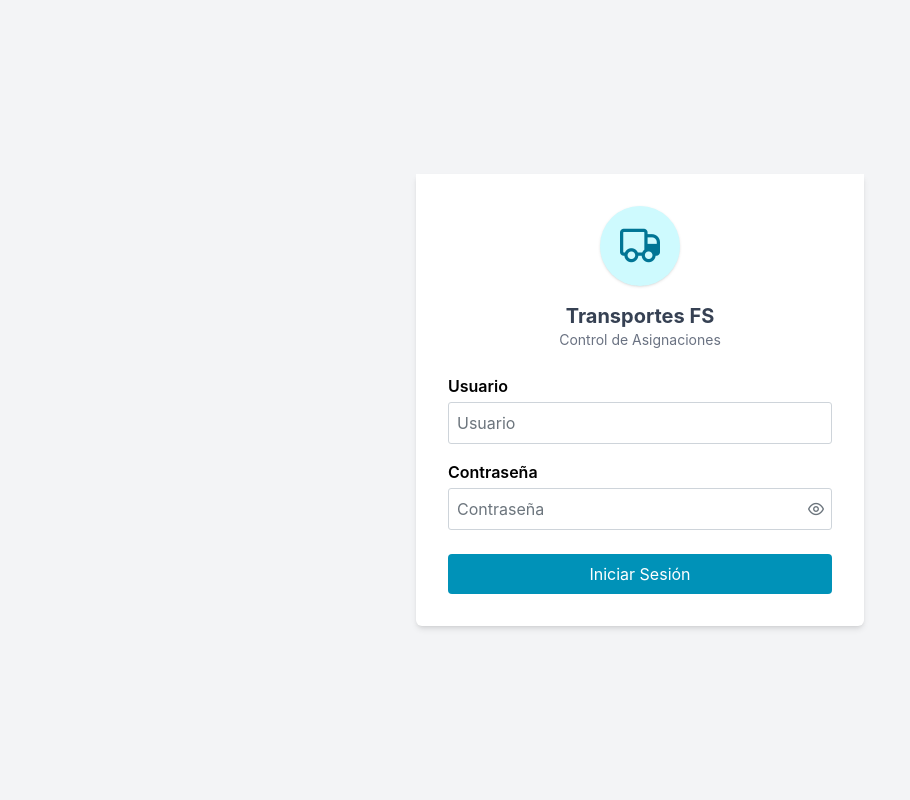
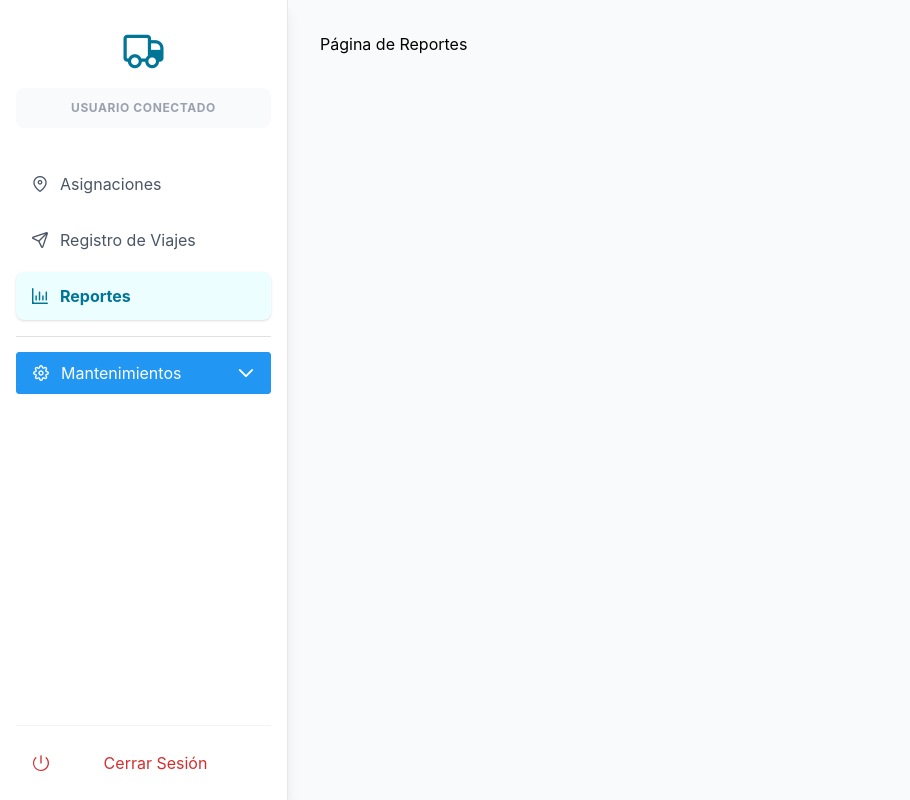
Before and after one commit to CrixL94/prueba-tecnica-fs-front, a React (Vite) app: page /reportes in a window 1280 px wide. Before the commit this address led to /. Shown: the whole page, without its empty margins (0-910 px from the left). Built offline with nearby package versions, Linux system fonts and the light colour scheme; sample sign-in values are in the browser's storage.

Commit message:
layout
rutas y navegacion

```diff
--- /dev/null
+++ b/src/components/Layout.jsx
@@ -0,0 +1,159 @@
+import { useRef, useState } from "react";
+import { NavLink, Outlet, useNavigate } from "react-router-dom";
+import { Sidebar } from "primereact/sidebar";
+import { Divider } from "primereact/divider";
+import { Menu } from "primereact/menu";
+import { Button } from "primereact/button";
+import { useAuth } from "../context/AuthContext";
+
+const Layout = () => {
+    const menuDesktop = useRef(null);
+    const menuMobile = useRef(null);
+    const [sidebarOpen, setSidebarOpen] = useState(false);
+    const { logout, user } = useAuth();
+    const navigate = useNavigate();
+
+    const handleLogout = () => logout();
+
+    //navegar y cerrar el sidebar
+    const handleNavigation = (path) => {
+        navigate(path);
+        if (sidebarOpen) setSidebarOpen(false);
+    };
+
+    const navLinkClass = ({ isActive }) =>
+        `flex items-center px-4 py-3 rounded-lg transition-all ${
+            isActive
+            ? "bg-cyan-50 text-cyan-700 font-bold shadow-sm"
+            : "text-gray-600 hover:bg-gray-50 hover:text-cyan-600"
+        }`;
+
+    const configItems = [
+        {
+            label: "Sucursales",
+            icon: "pi pi-building",
+            command: () => handleNavigation("/sucursales"),
+        },
+        {
+            label: "Colaboradores",
+            icon: "pi pi-users",
+            command: () => handleNavigation("/colaboradores"),
+        },
+        {
+            label: "Transportistas",
+            icon: "pi pi-truck",
+            command: () => handleNavigation("/transportistas"),
+        }
+    ];
+
+    return (
+        <div className="flex h-screen overflow-hidden bg-gray-50">
+            {/*Escritorio */}
+            <aside className="hidden md:flex flex-col w-72 bg-white shadow-lg p-4 justify-between border-r border-gray-200">
+                <div>
+                    <div className="flex flex-col items-center mb-8 mt-4">
+                        <i className="pi pi-truck text-cyan-700" style={{ fontSize: '2.5rem' }}></i>
+                        <div className="mt-4 p-3 bg-gray-50 rounded-lg w-full text-center">
+                            <p className="text-xs text-gray-400 uppercase font-bold tracking-wider">Usuario Conectado</p>
+                            <p className="text-sm font-semibold text-gray-700">{user?.nombre}</p>
+                        </div>
+                    </div>
+
+                    <nav className="space-y-2">
+                        <NavLink to="/asignaciones" className={navLinkClass}>
+                            <i className="pi pi-map-marker mr-3 text-lg" /> Asignaciones
+                        </NavLink>
+                        <NavLink to="/viajes" className={navLinkClass}>
+                            <i className="pi pi-send mr-3 text-lg" /> Registro de Viajes
+                        </NavLink>
+                        <NavLink to="/reportes" className={navLinkClass}>
+                            <i className="pi pi-chart-bar mr-3 text-lg" /> Reportes
+                        </NavLink>
+
+                        <Divider />
+
+                        <Button
+                            className="w-full flex items-center justify-between p-3 text-gray-600 hover:text-cyan-600 font-normal unstyled hover:bg-gray-50 rounded-lg"
+                            onClick={(e) => menuDesktop.current?.toggle(e)}
+                        >
+                            <span className="flex items-center gap-3">
+                                <i className="pi pi-cog text-lg" /> Mantenimientos
+                            </span>
+                            <i className="pi pi-chevron-down text-xs" />
+                        </Button>
+                        <Menu model={configItems} popup ref={menuDesktop} />
+                    </nav>
+                </div>
+
+                <div className="pt-4 border-t border-gray-100">
+                    <Button
+                        label="Cerrar Sesión" icon="pi pi-power-off"
+                        className="p-button-danger p-button-text w-full flex justify-start font-bold"
+                        onClick={handleLogout}
+                    />
+                </div>
+            </aside>
+
+            {/* Sidebar móvil */}
+            <Sidebar
+                visible={sidebarOpen}
+                position="left"
+                onHide={() => setSidebarOpen(false)}
+                className="w-72"
+            >
+                <div className="flex flex-col justify-between h-full">
+                    <div>
+                        <div className="flex flex-col items-center mb-6">
+                            <i className="pi pi-truck text-cyan-700" style={{ fontSize: '2.5rem' }}></i>
+                            <p className="text-sm font-semibold text-gray-700 mt-2">{user?.nombre}</p>
+                        </div>
+                        <nav className="space-y-2">
+                            <NavLink to="/asignaciones" className={navLinkClass} onClick={() => setSidebarOpen(false)}>
+                                <i className="pi pi-map-marker mr-3" /> Asignaciones
+                            </NavLink>
+                            <NavLink to="/viajes" className={navLinkClass} onClick={() => setSidebarOpen(false)}>
+                                <i className="pi pi-send mr-3" /> Registro de Viajes
+                            </NavLink>
+                            <NavLink to="/reportes" className={navLinkClass} onClick={() => setSidebarOpen(false)}>
+                                <i className="pi pi-chart-bar mr-3" /> Reportes
+                            </NavLink>
+
+                            <Divider />
+
+                            <Button
+                                className="w-full flex items-center justify-between p-3 text-gray-600 font-normal unstyled hover:bg-gray-50 rounded-lg"
+                                onClick={(e) => menuMobile.current?.toggle(e)}
+                            >
+                                <span className="flex items-center gap-3">
+                                    <i className="pi pi-cog text-lg" /> Mantenimientos
+                                </span>
+                                <i className="pi pi-chevron-down text-xs" />
+                            </Button>
+                            <Menu model={configItems} popup ref={menuMobile} appendTo="self" />
+                        </nav>
+                    </div>
+                    <Button
+                        label="Cerrar Sesión" icon="pi pi-power-off"
+                        className="p-button-danger w-full mt-4"
+                        onClick={handleLogout}
+                    />
+                </div>
+            </Sidebar>
+
+            <main className="flex-1 flex flex-col overflow-hidden">
+                <header className="md:hidden flex items-center justify-between bg-white px-4 py-3 shadow-sm">
+                    <i className="pi pi-truck text-cyan-700" style={{ fontSize: '1.5rem' }}></i>
+                    <Button icon="pi pi-bars" onClick={() => setSidebarOpen(true)} className="p-button-text p-button-secondary" />
+                </header>
+
+                <div className="flex-1 overflow-y-auto p-4 md:p-8">
+                    <div className="max-w-7xl mx-auto">
+                        <Outlet />
+                    </div>
+                </div>
+            </main>
+        </div>
+    );
+};
+
+export default Layout;
--- a/src/router/Routes.jsx
+++ b/src/router/Routes.jsx
@@ -1,11 +1,17 @@
 import { Routes, Route, Navigate } from 'react-router-dom';
 import { useAuth } from '../context/AuthContext';
 import Login from '../pages/Login';
+import Layout from '../components/Layout';
 
 const ProtectedRoute = ({ children }) => {
     const { user, loading } = useAuth();
 
-    if (loading) return <div className="flex justify-center mt-20"><i className="pi pi-spin pi-spinner" style={{ fontSize: '2rem' }}></i></div>;
+    if (loading) return (
+        <div className="flex justify-center mt-20">
+            <i className="pi pi-spin pi-spinner" style={{ fontSize: '2rem' }}></i>
+        </div>
+    );
+
     return user ? children : <Navigate to="/" />;
 };
 
@@ -14,12 +20,23 @@ const AppRoutes = () => {
         <Routes>
             <Route path="/" element={<Login />} />
 
-            <Route path="/asignaciones" element={
+            <Route element={
                 <ProtectedRoute>
+                    <Layout />
+                </ProtectedRoute>
+            }>
+                {/*AdminLayout */}
+                <Route path="/asignaciones" element={<div>Página de Asiganaciones</div>} />
 
-                </ProtectedRoute>
-            } />
+                <Route path="/viajes" element={<div>Página de Viajes</div>} />
+                <Route path="/reportes" element={<div>Página de Reportes</div>} />
 
+                <Route path="/sucursales" element={<div>Página de sucursales</div>} />
+                <Route path="/colaboradores" element={<div>Página de colaboradores</div>} />
+                <Route path="/transportistas" element={<div>Página de transportistas</div>} />
+            </Route>
+
+            {/* Redirección por defecto */}
             <Route path="*" element={<Navigate to="/" />} />
         </Routes>
     );
```
